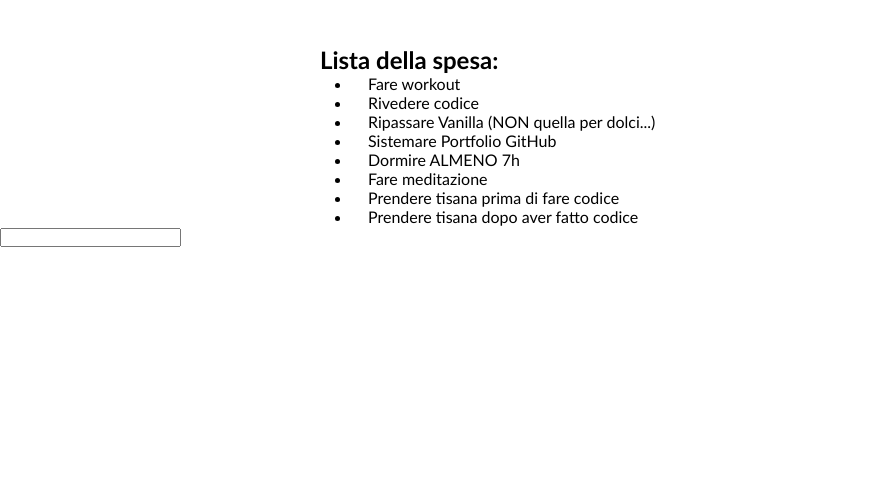
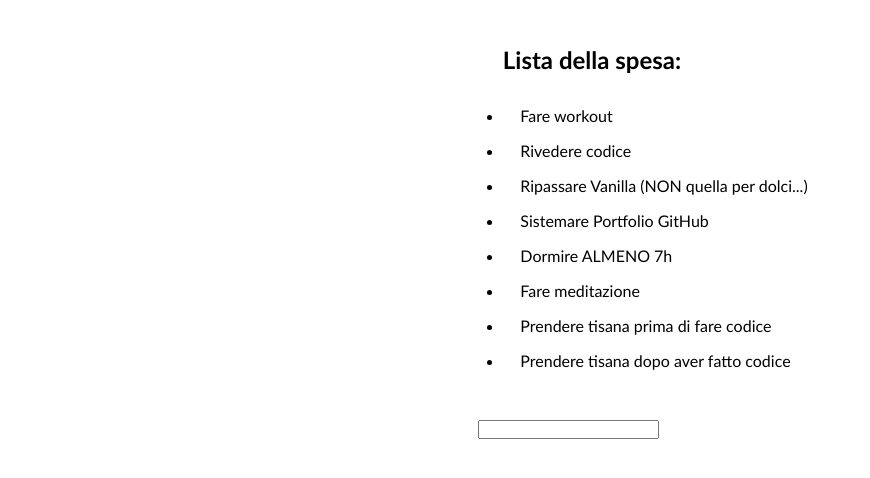
Before and after one commit to DeniseDichiara/vue-todolist, a plain HTML site: page index.html in a window 1280 px wide. Shown: the part 108-586 px from the top of the page, without its empty margins (0-870 px from the left). Drawn offline with nearby package versions, Linux system fonts and the light colour scheme.

Commit message:
added text align and margin-right to action-bar

```diff
--- a/style.css
+++ b/style.css
@@ -15,11 +15,33 @@ h1{
     margin: 3rem;
 }
 
+h2{
+    margin-bottom: 2rem;
+    margin-right: 6rem;
+}
+
 .todo-list{
     width: 50%;
     margin: 0 auto;
+    display: flex;
+    flex-direction: column;
+    align-items: center;
+    justify-content: center;
 }
 ul li{
     margin-left: 2rem;
     padding-left: 1rem ;
 }
+
+ul{
+    margin-bottom: 2rem;
+}
+
+li{
+    margin-bottom: 1rem;
+}
+
+.action-bar{
+    text-align: center;
+    margin-right: 9rem;
+}
```
